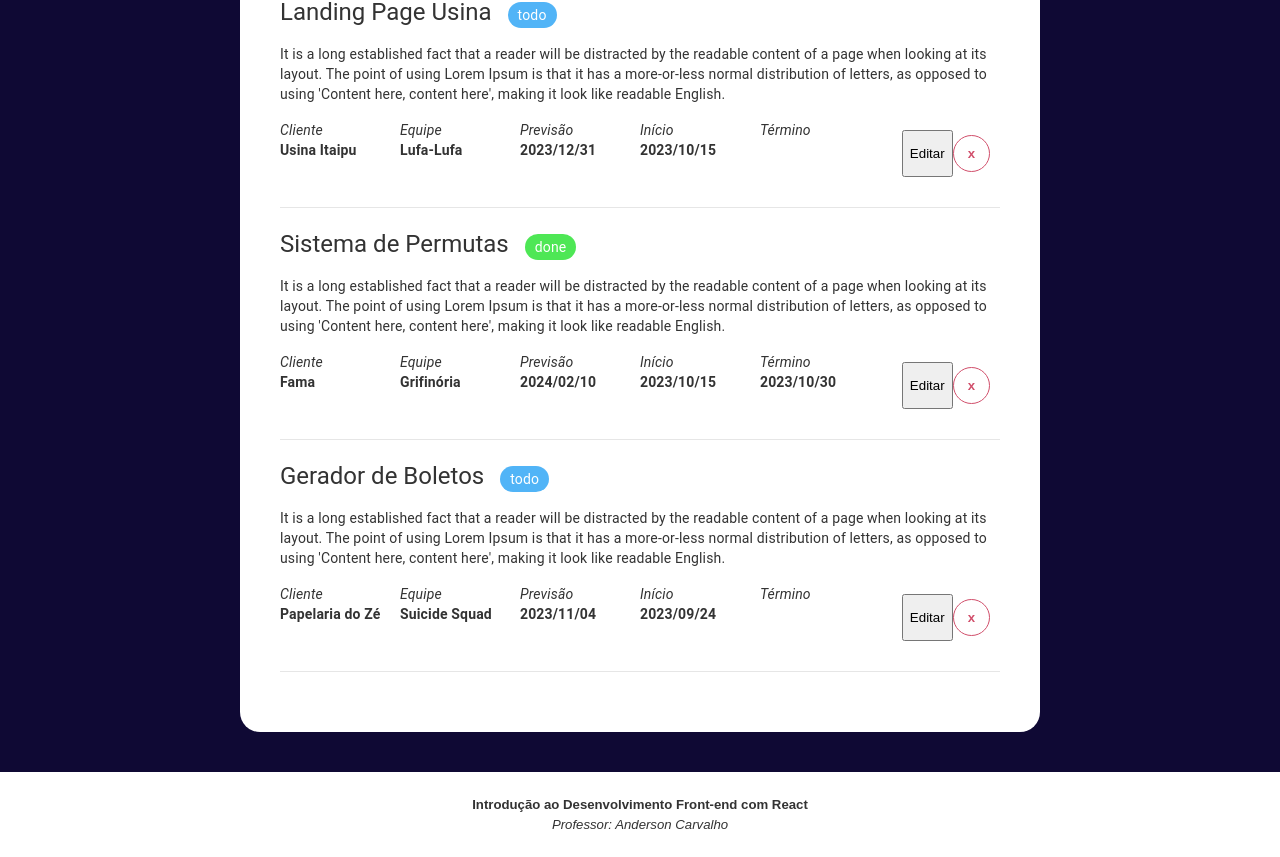
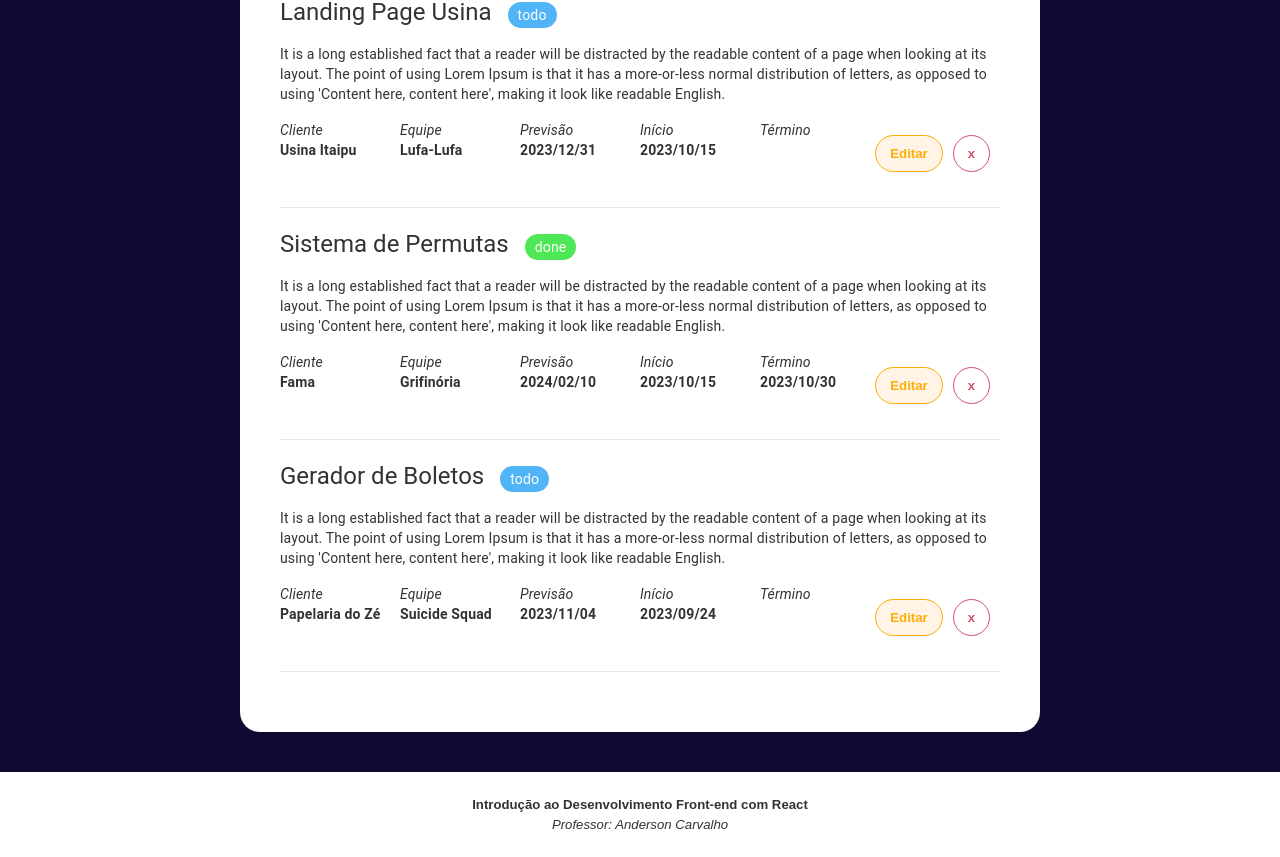
Before and after one commit to andersonstudioa/sesc-react-app, a React (Vite) app: page /projects in a window 1280 px wide. Shown: the part 1035-1892 px from the top of the page. Built offline with nearby package versions, Linux system fonts and the light colour scheme.

Commit message:
estilização do botão editar. Créditos: amandaessilva

```diff
--- a/src/App.css
+++ b/src/App.css
@@ -176,3 +176,22 @@ input, select, textarea {
   color: #FFFFFF;
   background-color: #f86484;
 }
+
+.btn-edit {
+   padding: 10px 14px;
+   margin: 5px 10px 5px 0px;
+   border: none;
+   border-radius: 20px;
+   transition: 0.5s;
+   cursor: pointer;
+   font-size: 0.825em;
+   font-weight: bold;
+   color: #ffae00;
+   background-color: #fff4e6;
+   border: solid 1.5px #ffae00;
+ }
+
+ .btn-edit:hover {
+   color: #FFFFFF;
+   background-color: #ffc107;
+ }
```
